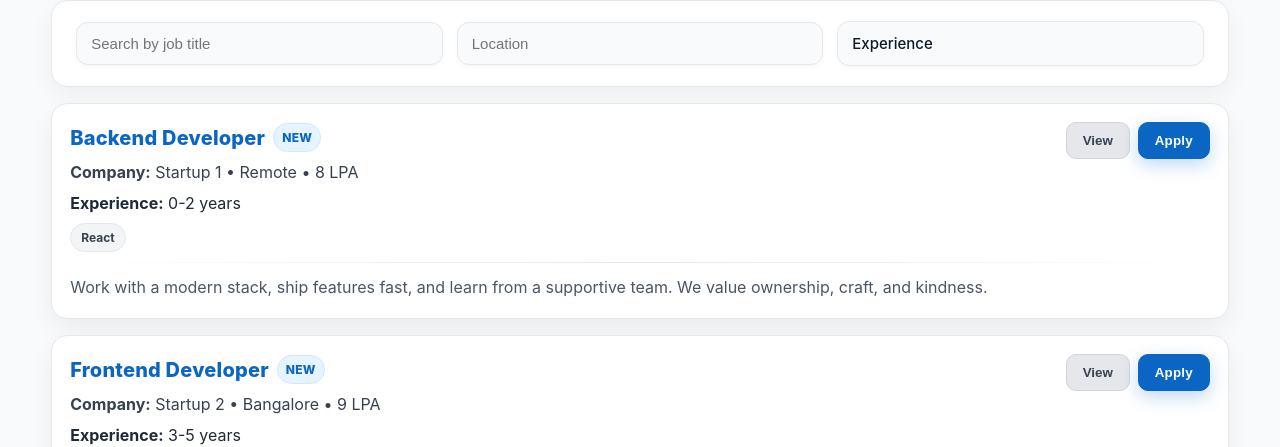
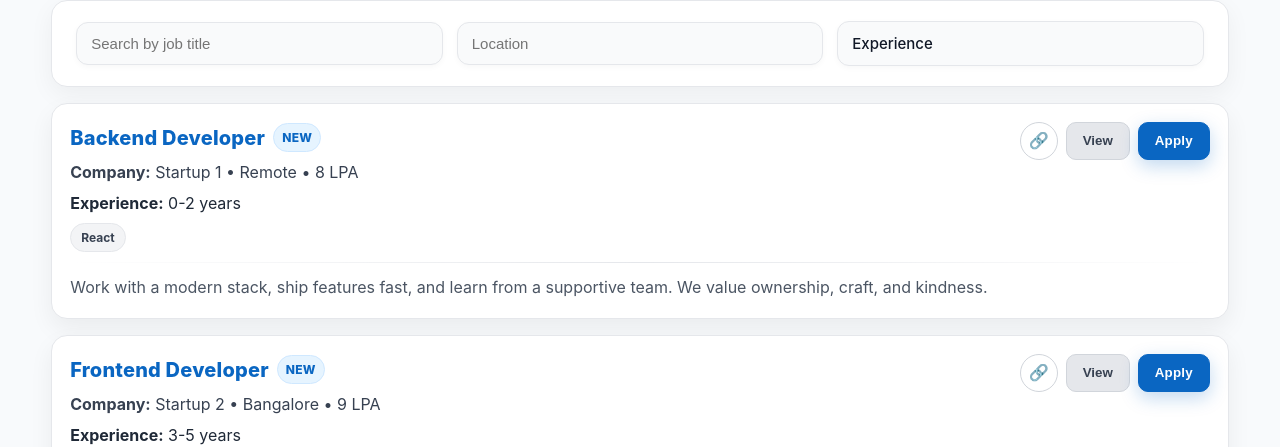
Before and after one commit to sanidhyarc200/Mmtijobs, a React (Vite) app: page /jobs in a window 1280 px wide. Shown: the part 247-694 px from the top of the page. Built offline with nearby package versions, Linux system fonts and the light colour scheme.

Commit message:
share job

```diff
--- a/src/pages/JobsPage.jsx
+++ b/src/pages/JobsPage.jsx
@@ -237,6 +237,19 @@ export default function JobsPage() {
     applyToJob(job, me);
   };
 
+  const handleShare = async (job) => {
+    const url = `${window.location.origin}/jobs?jobId=${job.id}`;
+
+    try {
+      await navigator.clipboard.writeText(url);
+      alert("Job link copied to clipboard 🔗");
+    } catch (err) {
+      console.error("Copy failed", err);
+      prompt("Copy this link:", url);
+    }
+  };
+
+
   const handleLoginSubmit = (e) => {
     e.preventDefault();
     setLoginError('');
@@ -379,7 +392,20 @@ export default function JobsPage() {
                     </div>
 
                     <div style={styles.buttonContainer}>
-                      <button style={styles.viewBtn} onClick={() => openView(job)} aria-label={`View ${job.title}`}>View</button>
+  <button
+    style={styles.shareBtn}
+    onClick={() => handleShare(job)}
+    title="Share job"
+  >
+    🔗
+  </button>
+
+  <button
+    style={styles.viewBtn}
+    onClick={() => openView(job)}
+  >
+    View
+  </button>
 
   <button
     style={{
@@ -389,12 +415,11 @@ export default function JobsPage() {
     }}
     disabled={applyDisabled}
     onClick={() => handleApply(job)}
-                        title={isRecruiter ? 'Recruiters cannot apply to jobs' : ''}
-                        aria-label={alreadyApplied ? `Already applied to ${job.title}` : `Apply to ${job.title}`}
   >
     {alreadyApplied ? 'Applied' : 'Apply'}
   </button>
 </div>
+
                   </div>
 
                   <div style={styles.divider} />
@@ -698,6 +723,18 @@ const styles = {
   details: { paddingTop: 2, color: '#4b5563', lineHeight: 1.55 },
 
   buttonContainer: { display: 'flex', gap: 8, flexShrink: 0 },
+  shareBtn: {
+    width: 38,
+    height: 38,
+    borderRadius: '50%',
+    border: '1px solid #d1d5db',
+    background: '#ffffff',
+    cursor: 'pointer',
+    display: 'grid',
+    placeItems: 'center',
+    fontSize: 16,
+  },
+
   viewBtn: {
     background: '#e5e7eb', color: '#374151', padding: '10px 16px', borderRadius: 10,
     border: '1px solid #d1d5db', cursor: 'pointer', fontWeight: 800, transition: 'transform .1s ease, box-shadow .1s ease',
```
Lines whose indentation alone changed are shown as unchanged.
